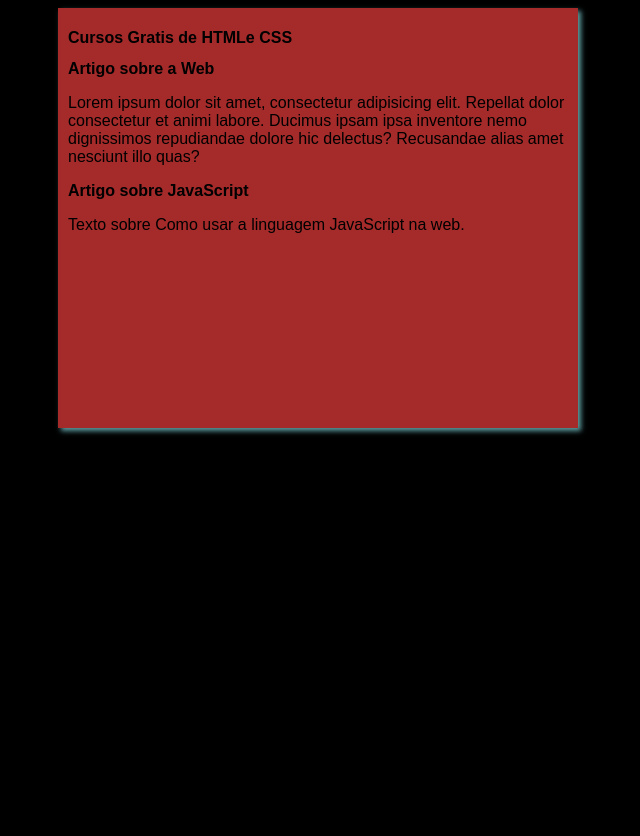
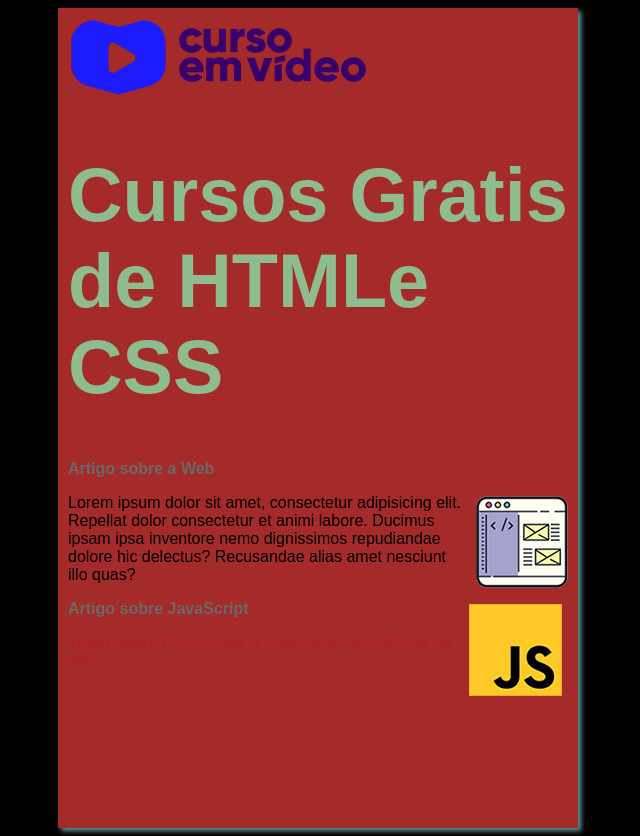
Before and after one commit to ewertonpugliesi/Projeto--Site, a plain HTML site: page index.html in a window 1280 px wide. Shown: the whole page, without its empty margins (322-962 px from the left). Before the commit the page ends 800 px from the top, so only its background shows below. Drawn offline with Linux system fonts and the light colour scheme.

Commit message:
Fazendo Upload do site

```diff
--- a/estilos/style.css
+++ b/estilos/style.css
@@ -9,7 +9,31 @@
     background-color: brown;
     width: 500px;
     margin: auto;
-    height: 400px;
+    height: 800px;
     box-shadow: 3px 3px 5px cadetblue;
     padding: 10px;
 }
+h1{
+    font-size: 2cm;
+    color: darkseagreen;
+}
+
+h2{
+    font-size: 1.5 cm;
+    color: dimgrey;
+}
+
+img.lado{
+    float: right;
+}
+
+a{
+    text-decoration: none;
+    font-weight: bold;
+    color: firebrick;
+}
+
+a:hover{
+    text-decoration: underline;
+    color: gold;
+}
--- a/index.html
+++ b/index.html
@@ -8,22 +8,23 @@
     <link rel="stylesheet" href="estilos/style.css">
 </head>
 <body>
-
-
     <main>
-
         <hearder>
-
+            <img src="imagens/curso-em-video-cor.png" alt="Curso em video">
             <h1>Cursos Gratis de HTMLe CSS </h1>
        </hearder>
        <article>
         <h2>Artigo sobre a Web</h2>
+        <img class="lado" src="imagens/curso-html-css.png" alt="Curso em HTML e CSS">
         <p>Lorem ipsum dolor sit amet, consectetur adipisicing elit. Repellat dolor consectetur et animi labore. Ducimus ipsam ipsa inventore nemo dignissimos repudiandae dolore hic delectus? Recusandae alias amet nesciunt illo quas?</p>
+        <p><a href=" Acesse o curso de HTML5"</a></p>
        </article>
+       <img class="lado" src="imagens/curso-javascript.png"  alt="Curso de JavaScript">
        <article>
            <h2>Artigo sobre JavaScript</h2>
            <p>Texto sobre Como usar a linguagem JavaScript na web.</p>
-       </article>
+            <p><a href="Acesse o curso de JavaScript</a></p>
+            </article>
 
     </main>
 </body>
```
Also changed, not shown: imagens/btn-back.png (added), imagens/curso-em-video-cor.png (added), imagens/curso-em-video-pb.png (added), imagens/curso-html-css.png (added), imagens/curso-javascript.png (added).
